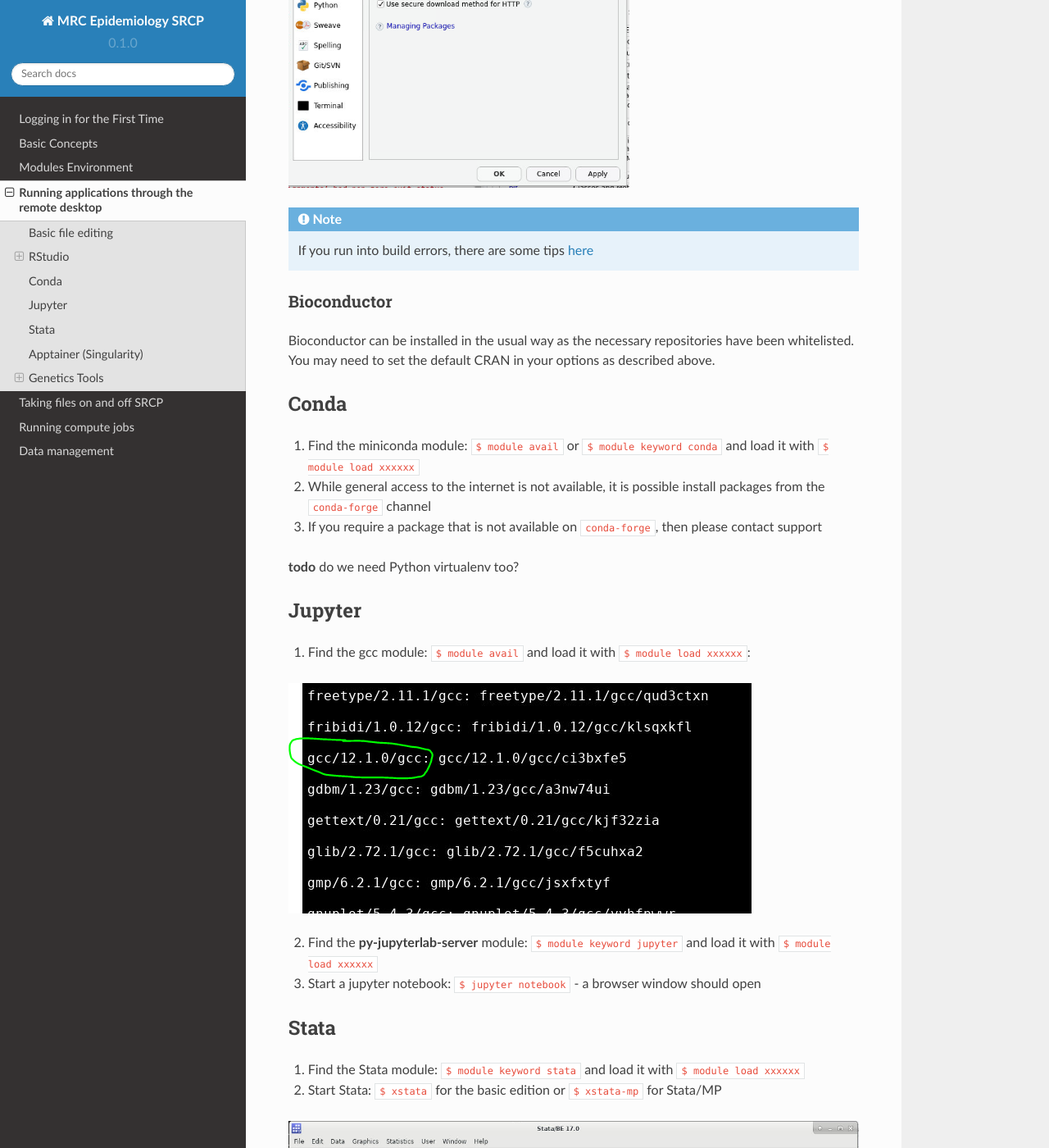
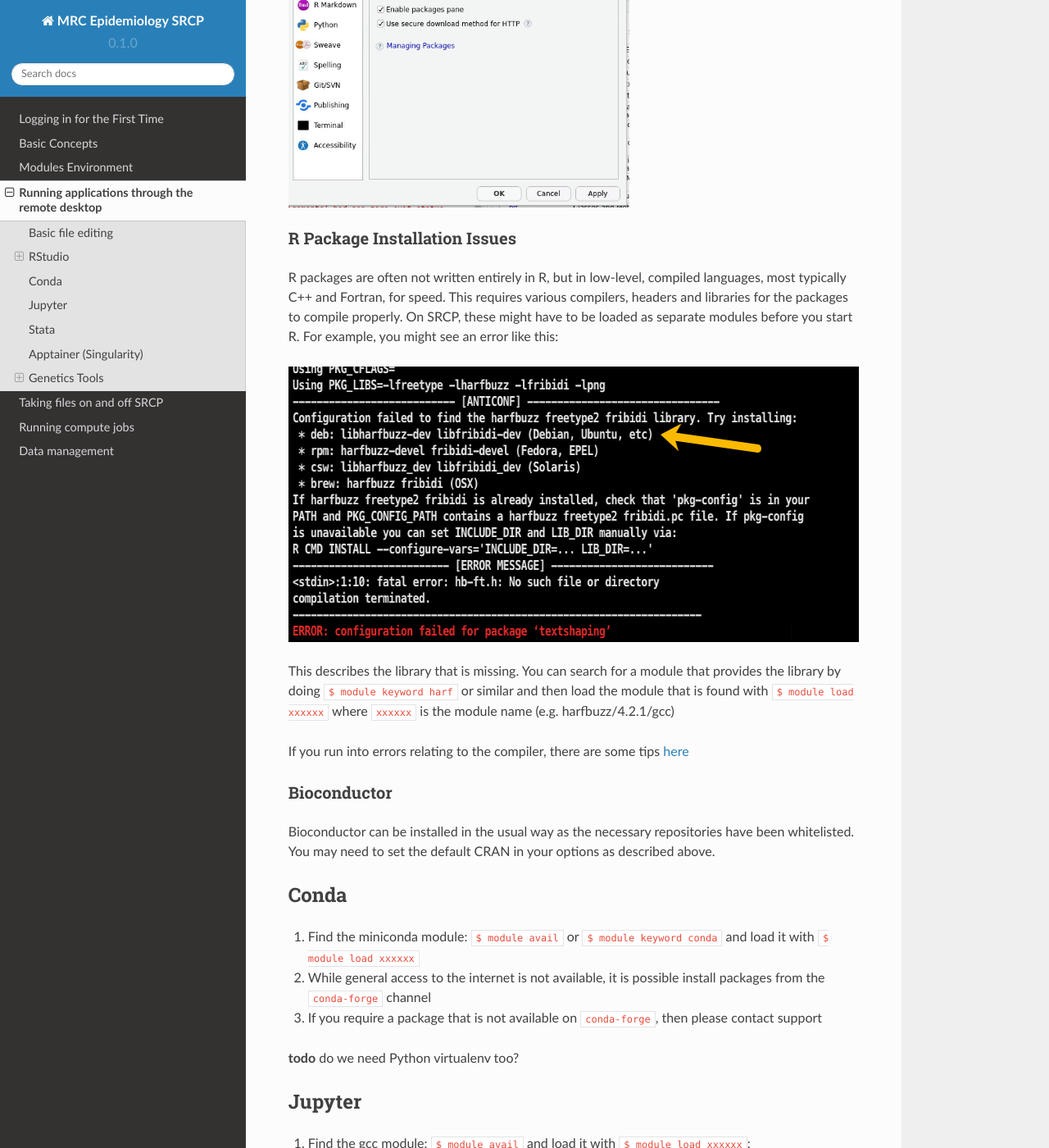
Before and after one commit to epi-analysis/SRCP_docs, a Sphinx documentation site: the page built from docs/source/03-Running-applications-through-the-remote-desktop.rst, in a window 1280 px wide and 1400 px high, scrolled down 1134 px. Shown: the whole window at 82% size. Built offline with Sphinx 7.4.7 and the Read the Docs theme 2.0.0, drawn with Linux system fonts in a browser that asks for light colours; some of the changed text lies outside the part shown.

Commit message:
Update 03-Running-applications-through-the-remote-desktop.rst

```diff
--- a/docs/source/03-Running-applications-through-the-remote-desktop.rst
+++ b/docs/source/03-Running-applications-through-the-remote-desktop.rst
@@ -16,7 +16,7 @@
 2. Start RStudio ``$ rstudio``
 3. The RStudio window should open
 4. While general access to the internet is not available, it is possible install R packages from the UK CRAN mirrors using a command like ``install.packages("my_package", repo = "www.stats.bris.ac.uk/R")``
-5. If you require a package that is not available on CRAN, then please contact support
+5. If you require a package that is not available on CRAN, then please contact us (srcp@mrc-epid.cam.ac.uk)
 
 **TIP** you can set your default CRAN to ``www.stats.bris.ac.uk/R`` in the Global Options menu:
 
@@ -24,8 +24,18 @@
   :scale: 70 %
   :alt: RStudio
 
-.. note::
-   If you run into build errors, there are some tips `here <https://docs.hpc.cam.ac.uk/hpc/software-packages/r.html#installing-r-packages>`__
+R Package Installation Issues
+~~~~~~~~~~~~~~~~~~~~~~~~~~~~~
+
+R packages are often not written entirely in R, but in low-level, compiled languages, most typically C++ and Fortran, for speed. This requires various compilers, headers and libraries for the packages to compile properly. On SRCP, these might have to be loaded as separate modules before you start R. For example, you might see an error like this:
+
+.. figure:: ../../images/r-package-error.png
+  :scale: 100 %
+  :alt: Rerror
+
+This describes the library that is missing. You can search for a module that provides the library by doing ``$ module keyword harf`` or similar and then load the module that is found with ``$ module load xxxxxx`` where ``xxxxxx`` is the module name (e.g. harfbuzz/4.2.1/gcc)
+
+If you run into errors relating to the compiler, there are some tips `here <https://docs.hpc.cam.ac.uk/hpc/software-packages/r.html#installing-r-packages>`__
 
 Bioconductor
 ~~~~~~~~~~~~
```
